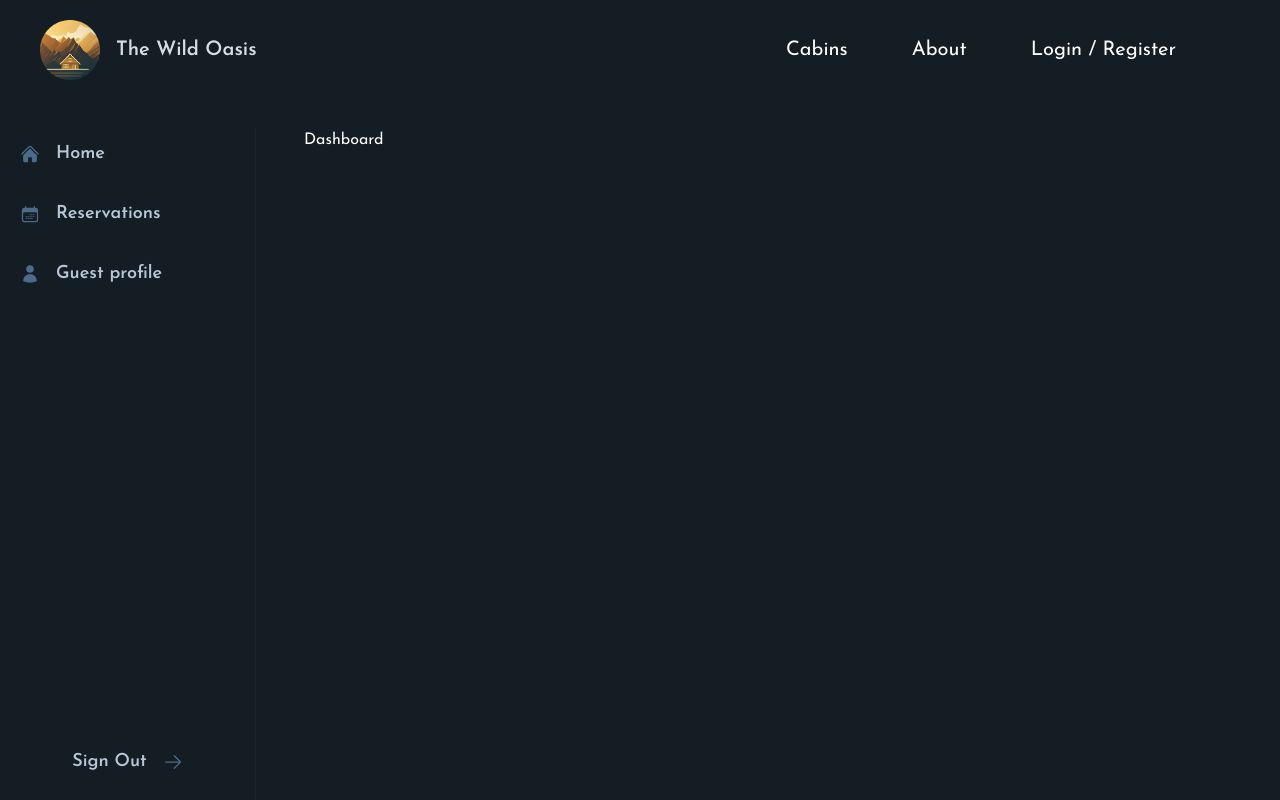
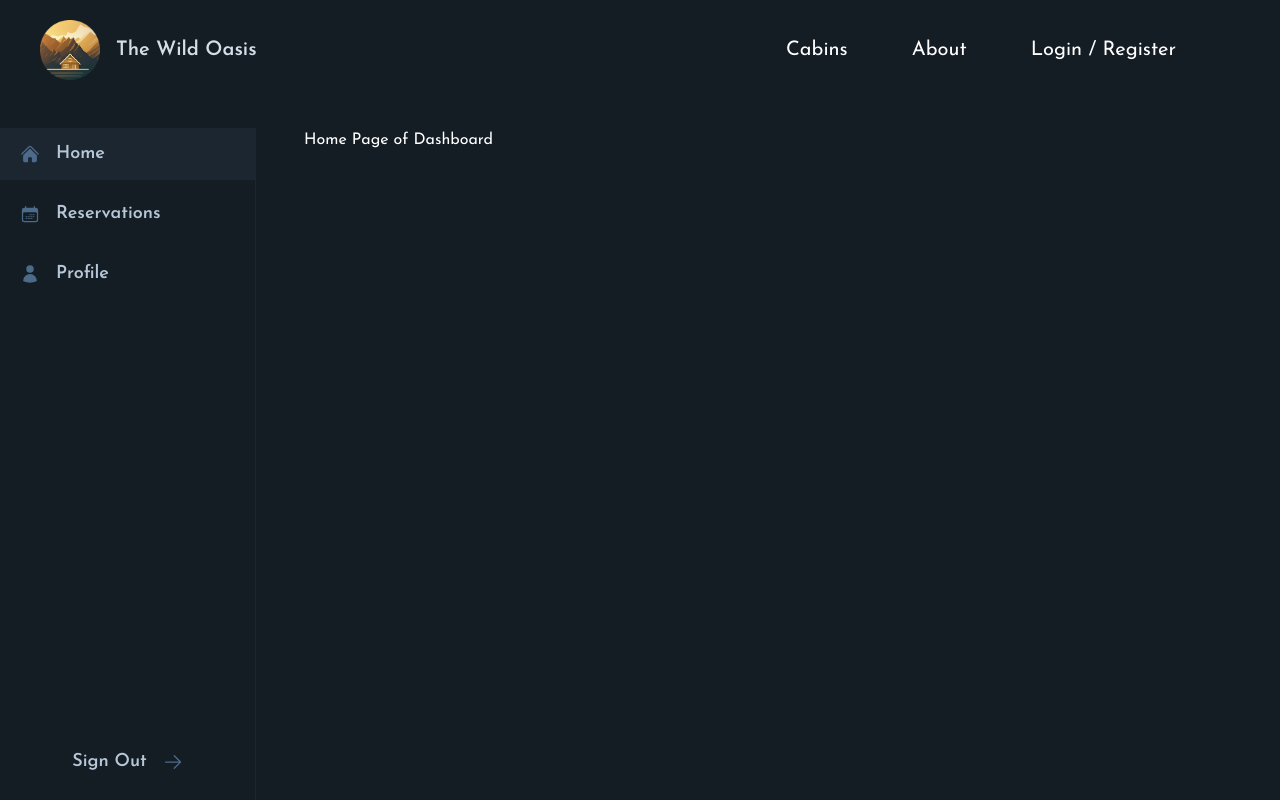
Before and after one commit to momin-khann/wild-oasis-website, a Next.js app: page /dashboard in a window 1280 px wide. Built offline with nearby package versions, Linux system fonts and the light colour scheme; no server answers.

Commit message:
fix: file name issues

```diff
--- a/app/(pages)/(auth)/login/page.tsx
+++ b/app/(pages)/(auth)/login/page.tsx
@@ -1,15 +1,13 @@
-import { signIn } from "@/auth";
-
 import React from "react";
 import { signInAction } from "@/app/_actions/auth";
 
-// export const metadata = {
-//   title: "Login"
-// }
+export const metadata = {
+  title: "Login",
+};
 
 const Page = () => {
   return (
-    <div className={"wo-container"}>
+    <div className={"wo-container pt-20 flex justify-center items-center"}>
       <form action={signInAction}>
         <button
           className="inline-block mt-4 bg-accent-500 px-8 py-5 text-primary-800 text-lg font-semibold hover:bg-accent-600 transition-all"
--- a/app/(pages)/dashboard/_components/Sidebar.tsx
+++ b/app/(pages)/dashboard/_components/Sidebar.tsx
@@ -12,17 +12,17 @@ import SignOutButton from "../_components/SignOutButton";
 const navLinks = [
   {
     name: "Home",
-    href: "/account",
+    href: "/dashboard",
     icon: <HomeIcon className="h-5 w-5 text-primary-600" />,
   },
   {
     name: "Reservations",
-    href: "/account/reservations",
+    href: "/dashboard/reservation",
     icon: <CalendarDaysIcon className="h-5 w-5 text-primary-600" />,
   },
   {
-    name: "Guest profile",
-    href: "/account/profile",
+    name: "Profile",
+    href: "/dashboard/profile",
     icon: <UserIcon className="h-5 w-5 text-primary-600" />,
   },
 ];
--- a/app/(pages)/dashboard/page.tsx
+++ b/app/(pages)/dashboard/page.tsx
@@ -3,7 +3,7 @@ import React from "react";
 const Page = () => {
   return (
     <div>
-      <div>Dashboard</div>
+      <div>Home Page of Dashboard</div>
     </div>
   );
 };
```
